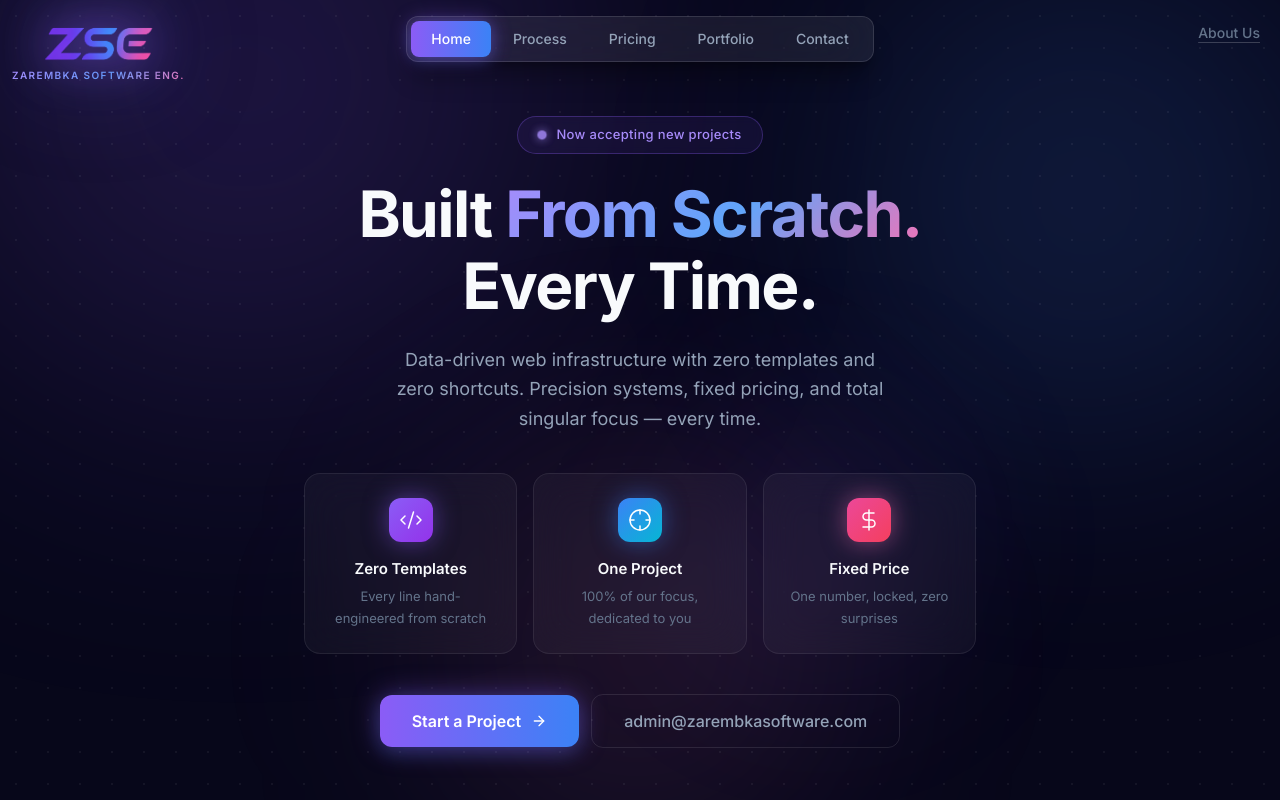
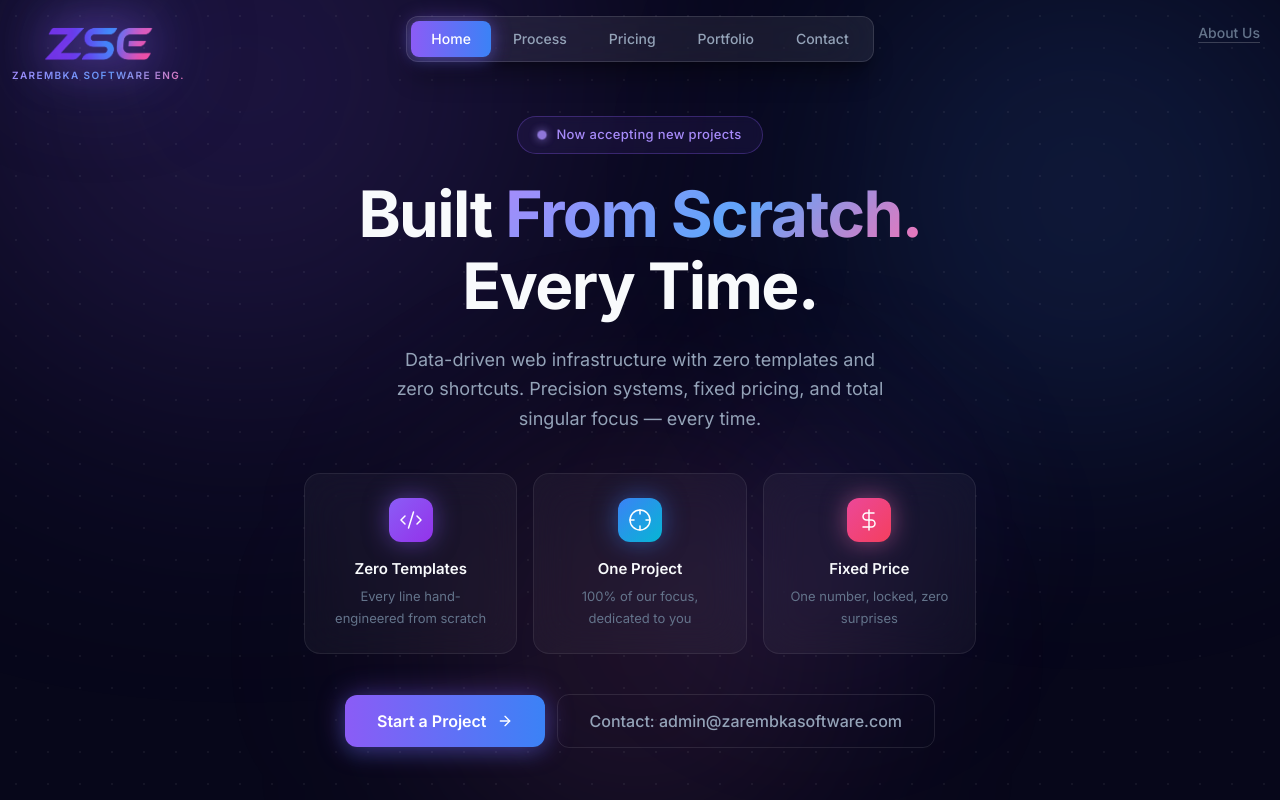
Before and after one commit to mati1103/zse-portfolio, a Next.js app: page / in a window 1280 px wide. Built offline with nearby package versions, Linux system fonts and the light colour scheme.

Commit message:
Add Contact label before email on homepage
Co-Authored-By: Claude Sonnet 4.6 <noreply@anthropic.com>

```diff
--- a/components/views/HomeView.tsx
+++ b/components/views/HomeView.tsx
@@ -104,7 +104,7 @@ export default function HomeView({ onNavigate }: HomeViewProps) {
             whileHover={{ scale: 1.03, borderColor: 'rgba(255,255,255,0.25)' }}
             className="rounded-xl border border-white/[0.1] px-8 py-3.5 text-base font-medium text-text-secondary transition-all duration-200 hover:text-text-primary"
           >
-            admin@zarembkasoftware.com
+            Contact: admin@zarembkasoftware.com
           </motion.a>
         </div>
       </div>
```
